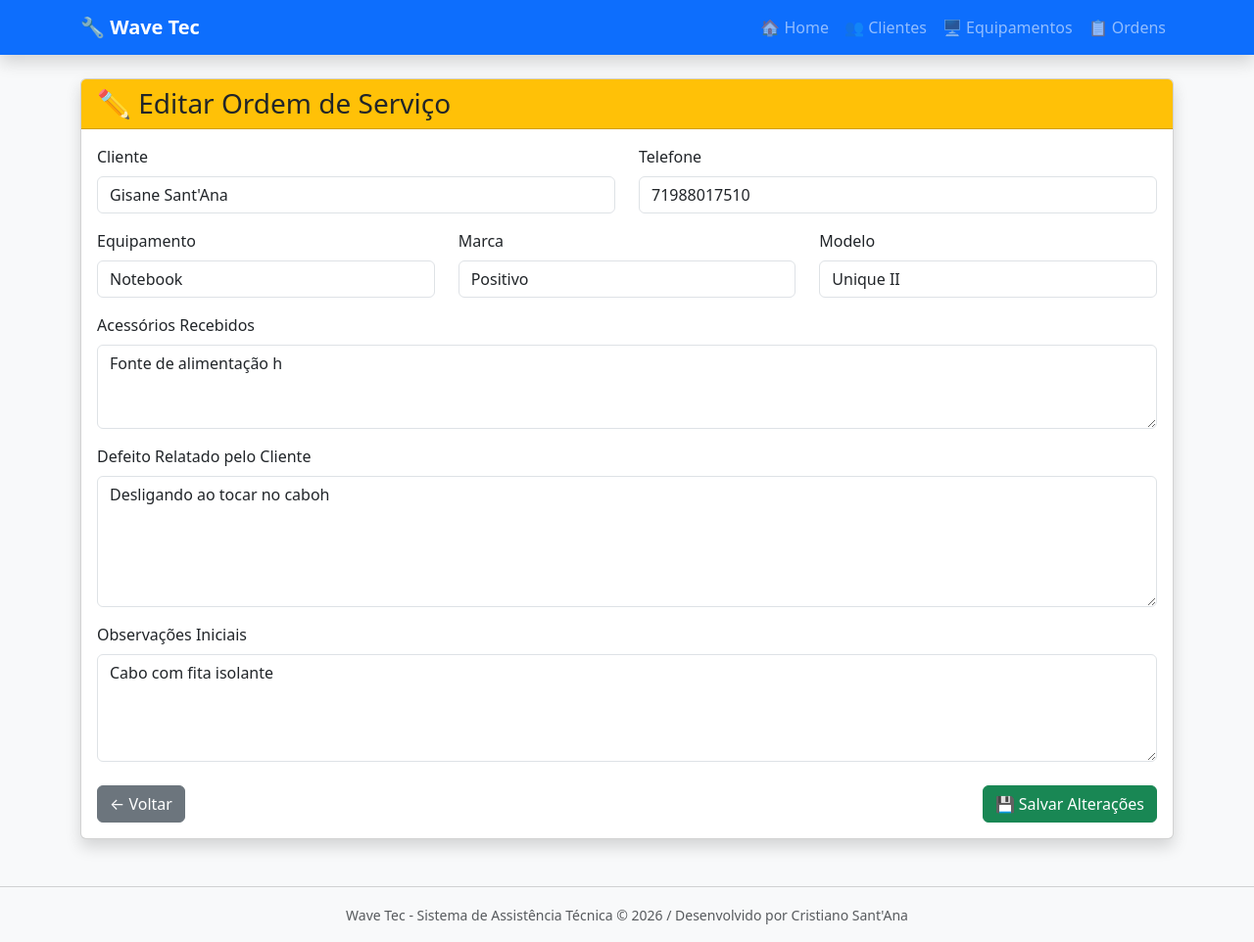
After one commit to wavetecios/Wave_Tec_Django, a Django app: page /ordens/editar/2/ in a window 1280 px wide. The commit adds this page. Shown: the whole page at 98% size. Run offline with Django 5.2, Linux system fonts and the light colour scheme; data comes from the database, SQL or seed files in the repository; both versions use the stored data as it was after the commit.

Commit message:
Sprint 5 - Cadastro, edição e fluxo completo da Ordem de Serviço

```diff
--- a/atendimentos/urls.py
+++ b/atendimentos/urls.py
@@ -1,7 +1,6 @@
 from django.urls import path
 
 from . import views
-
 
 urlpatterns = [
 
@@ -11,4 +10,10 @@ urlpatterns = [
         name="novo_atendimento",
     ),
 
+    path(
+        "editar/<int:ordem_id>/",
+        views.editar_atendimento,
+        name="editar_atendimento",
+    ),
+
 ]
--- /dev/null
+++ b/ordens/templates/ordens/editar_ordem.html
@@ -0,0 +1,185 @@
+{% extends "base.html" %}
+
+{% block title %}
+Editar Ordem de Serviço
+{% endblock %}
+
+{% block content %}
+
+<div class="card shadow">
+
+    <div class="card-header bg-warning text-dark">
+
+        <h3 class="mb-0">
+            ✏️ Editar Ordem de Serviço
+        </h3>
+
+    </div>
+
+    <div class="card-body">
+
+        <form method="POST">
+
+            {% csrf_token %}
+
+            <div class="row">
+
+                <div class="col-md-6 mb-3">
+
+                    <label class="form-label">
+
+                        Cliente
+
+                    </label>
+
+                    <input
+                        type="text"
+                        class="form-control"
+                        value="{{ cliente.nome }}"
+                        readonly>
+
+                </div>
+
+                <div class="col-md-6 mb-3">
+
+                    <label class="form-label">
+
+                        Telefone
+
+                    </label>
+
+                    <input
+                        type="text"
+                        class="form-control"
+                        value="{{ cliente.telefone }}"
+                        readonly>
+
+                </div>
+
+            </div>
+
+            <div class="row">
+
+                <div class="col-md-4 mb-3">
+
+                    <label class="form-label">
+
+                        Equipamento
+
+                    </label>
+
+                    <input
+                        type="text"
+                        class="form-control"
+                        value="{{ equipamento.get_tipo_display }}"
+                        readonly>
+
+                </div>
+
+                <div class="col-md-4 mb-3">
+
+                    <label class="form-label">
+
+                        Marca
+
+                    </label>
+
+                    <input
+                        type="text"
+                        class="form-control"
+                        value="{{ equipamento.marca }}"
+                        readonly>
+
+                </div>
+
+                <div class="col-md-4 mb-3">
+
+                    <label class="form-label">
+
+                        Modelo
+
+                    </label>
+
+                    <input
+                        type="text"
+                        class="form-control"
+                        value="{{ equipamento.modelo }}"
+                        readonly>
+
+                </div>
+
+            </div>
+
+            <div class="mb-3">
+
+                <label class="form-label">
+
+                    Acessórios Recebidos
+
+                </label>
+
+                <textarea
+                    name="acessorios"
+                    class="form-control"
+                    rows="3">{{ ordem.acessorios }}</textarea>
+
+            </div>
+
+            <div class="mb-3">
+
+                <label class="form-label">
+
+                    Defeito Relatado pelo Cliente
+
+                </label>
+
+                <textarea
+                    name="defeito"
+                    class="form-control"
+                    rows="5"
+                    required>{{ ordem.defeito }}</textarea>
+
+            </div>
+
+            <div class="mb-4">
+
+                <label class="form-label">
+
+                    Observações Iniciais
+
+                </label>
+
+                <textarea
+                    name="observacoes"
+                    class="form-control"
+                    rows="4">{{ ordem.observacoes }}</textarea>
+
+            </div>
+
+            <div class="d-flex justify-content-between">
+
+                <a
+                    href="{% url 'lista_ordens' %}"
+                    class="btn btn-secondary">
+
+                    ← Voltar
+
+                </a>
+
+                <button
+                    type="submit"
+                    class="btn btn-success">
+
+                    💾 Salvar Alterações
+
+                </button>
+
+            </div>
+
+        </form>
+
+    </div>
+
+</div>
+
+{% endblock %}
--- a/ordens/urls.py
+++ b/ordens/urls.py
@@ -22,6 +22,12 @@ urlpatterns = [
     ),
 
     path(
+        "editar/<int:ordem_id>/",
+        views.editar_ordem,
+        name="editar_ordem"
+    ),
+
+    path(
         "imprimir/<int:ordem_id>/",
         views.imprimir_os,
         name="imprimir_os"
--- a/ordens/views.py
+++ b/ordens/views.py
@@ -55,6 +55,34 @@ def nova_ordem(request, equipamento_id):
     )
 
 
+def editar_ordem(request, ordem_id):
+
+    ordem = get_object_or_404(
+        OrdemServico,
+        id=ordem_id
+    )
+
+    if request.method == "POST":
+
+        ordem.defeito = request.POST["defeito"]
+        ordem.acessorios = request.POST["acessorios"]
+        ordem.observacoes = request.POST["observacoes"]
+
+        ordem.save()
+
+        return redirect("lista_ordens")
+
+    return render(
+        request,
+        "ordens/editar_ordem.html",
+        {
+            "ordem": ordem,
+            "cliente": ordem.cliente,
+            "equipamento": ordem.equipamento_cadastrado,
+        }
+    )
+
+
 def detalhe_ordem(request, ordem_id):
 
     ordem = get_object_or_404(
```
Also changed, not shown: atendimentos/templates/atendimentos/editar_atendimento.html (added, +215 -0 lines), atendimentos/views.py (+49 -14 lines), ordens/templates/ordens/detalhe_ordem.html (+15 -24 lines), ordens/templates/ordens/lista_ordens.html (+11 -1 lines), db.sqlite3.
